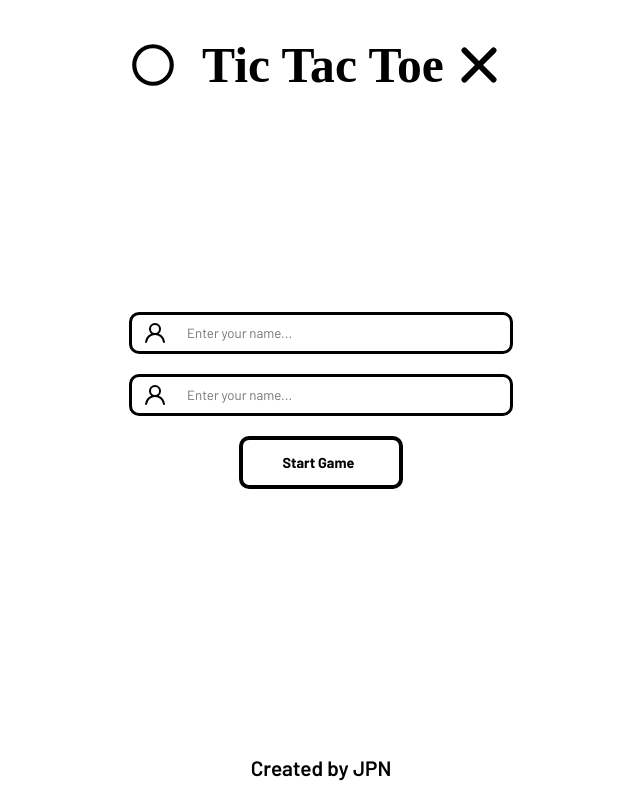
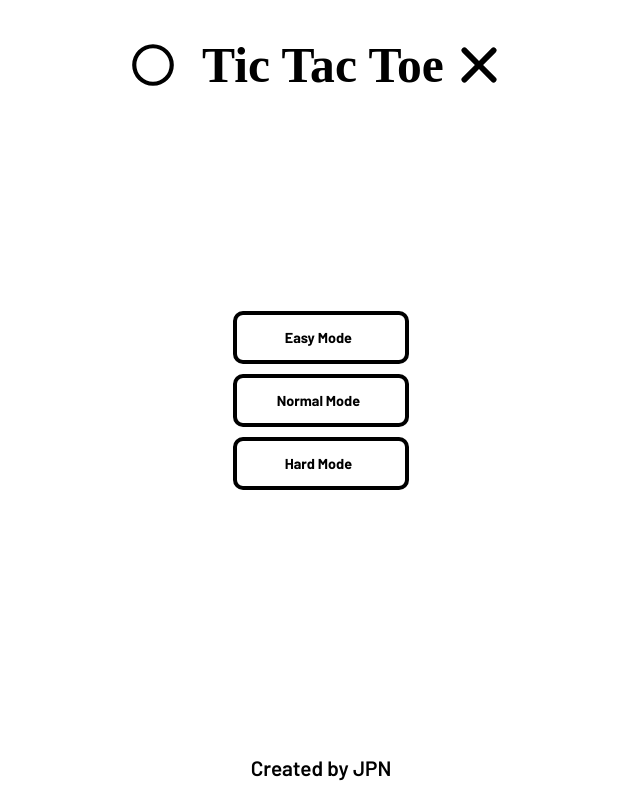
Before and after one commit to Zack1808/tic-tac-toe, a React (Create React App) app: page /game-options in a window 1280 px wide. Shown: the whole page, without its empty margins (319-959 px from the left). Built offline with nearby package versions, Linux system fonts and the light colour scheme; a web font is replaced by a local one.

Commit message:
Removed the input component

```diff
--- a/src/components/App.js
+++ b/src/components/App.js
@@ -37,7 +37,7 @@ const App = () => {
                 <Header />
                 <Routes>
                     <Route path='/' exact element={<Menu toggleDark={setDark} dark={dark} setSinglePlayer={setSinglePlayer} />} />
-                    <Route path='/game-options' element={<GameOptions singlePlayer={singlePlayer} />} />
+                    <Route path='/game-options' element={<GameOptions />} />
                     <Route path='/gameboard' element={<GameBoard />} />
                 </Routes>
                 <Footer />
--- a/src/components/GameOptions.js
+++ b/src/components/GameOptions.js
@@ -1,34 +1,22 @@
 import React from 'react';
 
 // Importing costume made components
-import Input from './Input';
 import Button from './Button';
 
 // Importing the style file
 import '../css/GameOptions.css';
 
 // Creating the GameOptions component
-const GameOptions = ({ singlePlayer }) => {
+const GameOptions = () => {
     return (
         <div className='game-options'>
-            {
-                singlePlayer ? (
             <div className="single-player">
-                        <Input />
                 <div className="buttons">
                     <Button link="/gameboard" text="Easy Mode" />
                     <Button link="/gameboard" text="Normal Mode" />
                     <Button link="/gameboard" text="Hard Mode" />
                 </div>
             </div>
-                ) : (
-                    <div className="multiplayer">
-                        <Input />
-                        <Input />
-                        <Button link="/gameboard" text="Start Game" />
-                    </div>
-                )
-            }
         </div>
     )
 }
--- a/src/components/Input.js
+++ /dev/null
@@ -1,17 +0,0 @@
-import React from 'react';
-import { UilUser } from '@iconscout/react-unicons'
-
-// Importing the tyle file
-import '../css/Input.css';
-
-// Creating the Input component
-const Input = () => {
-    return (
-        <div className='name'>
-            <UilUser />
-            <input type="text"  placeholder='Enter your name...' />
-        </div>
-    )
-}
-
-export default Input;
--- a/src/components/Menu.js
+++ b/src/components/Menu.js
@@ -27,7 +27,7 @@ const Menu = ({ toggleDark, dark, setSinglePlayer }) => {
     return (
         <div className='menu'>
             <h2><UilCircle size="50" />&nbsp; Menu <UilTimes size="70" /></h2>
-            <Button link="/game-options" text="Player Vs. Player" click={multiPlayer} />
+            <Button link="/gameboard" text="Player Vs. Player" click={multiPlayer} />
             <Button link="/game-options" text="Player Vs. AI" click={singlePlayer} />
             <Button text="Toogle Dark Mode" click={toggleDarkMode} />
         </div>
```
Lines whose indentation alone changed are shown as unchanged.
